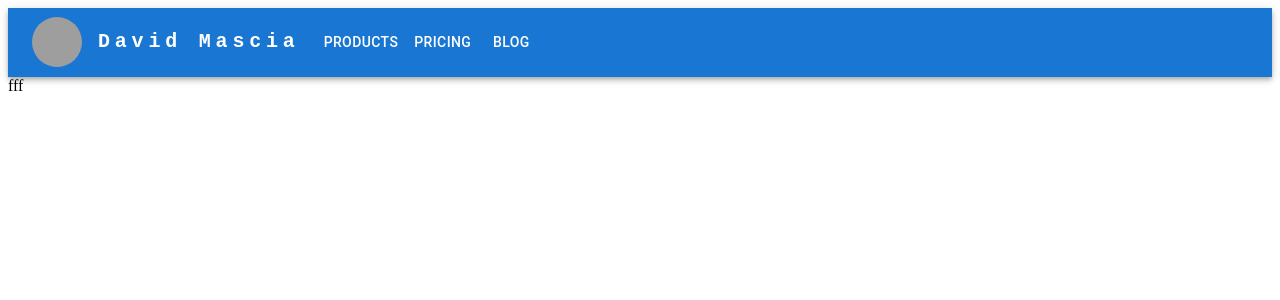
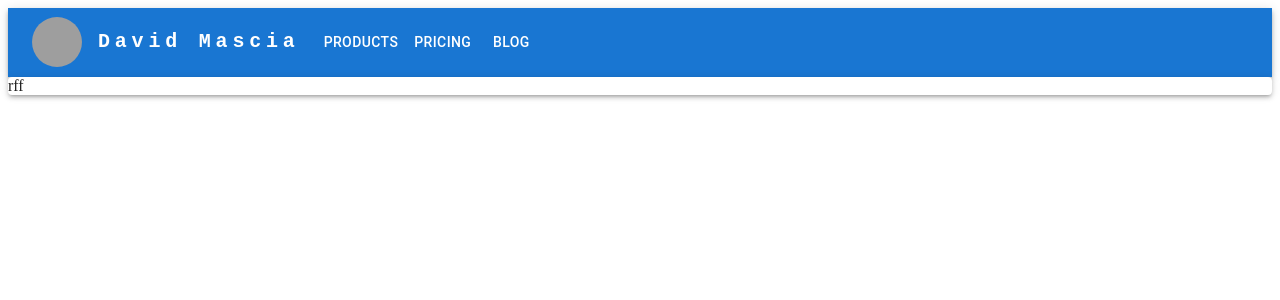
Before and after one commit to dmascia/davidmascia.com, a Next.js app: page / in a window 1280 px wide. Shown: the top 300 px of the page. Built offline with nearby package versions, Linux system fonts and the light colour scheme; grey boxes are pictures that could not be loaded; what @mui/material-nextjs would draw is missing.

Commit message:
Mon, Jan 13, 2025, 11:38 AM -05:00

```diff
--- a/src/app/page.tsx
+++ b/src/app/page.tsx
@@ -1,10 +1,10 @@
 import Layout from "@/components/Layout/layout";
-
+import Paper from "@mui/material/Paper";
 export default function Home() {
   return (
     <>
       <Layout>
-        <>fff</>
+        <Paper elevation={3}>rff</Paper>
       </Layout>
     </>
   );
--- a/src/components/Header/header.tsx
+++ b/src/components/Header/header.tsx
@@ -29,7 +29,7 @@ function Header() {
 
   return (
     <AppBar position="static">
-      <Container maxWidth="xl">
+      <Container maxWidth="xl" mb="4">
         <Toolbar disableGutters>
           <Box sx={{ display: { xs: "none", md: "flex" }, mr: 2 }}>
             <Image
```
